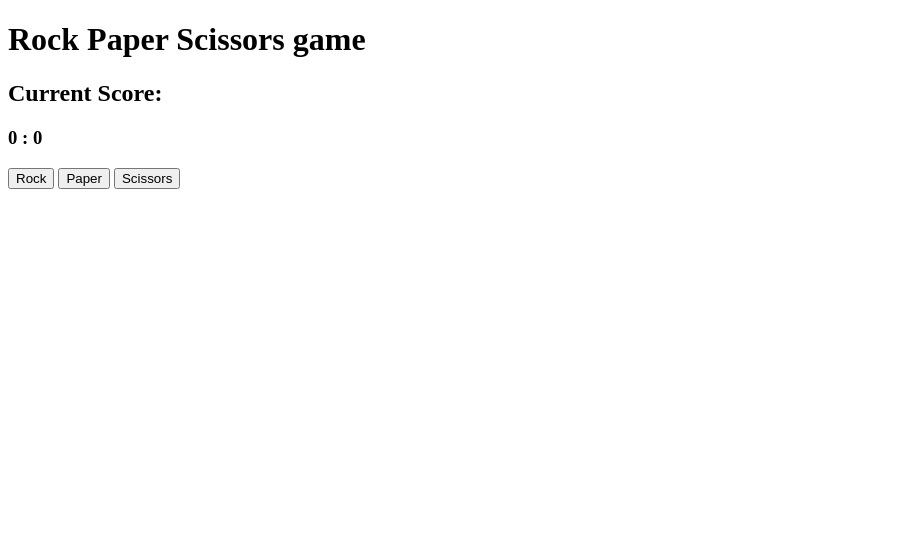
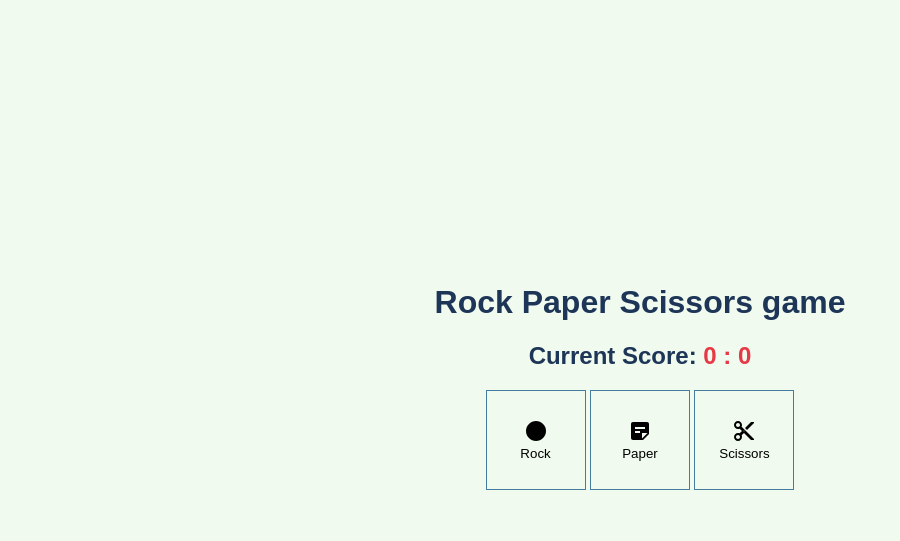
Before and after one commit to dabarov/rock-paper-scissors, a plain HTML site: page index.html in a window 1280 px wide. Shown: the whole page, without its empty margins (0-900 px from the left). Drawn offline with Linux system fonts and the light colour scheme.

Commit message:
feat: add styles

```diff
--- a/css/style.css
+++ b/css/style.css
@@ -0,0 +1,47 @@
+html,
+body {
+  width: 100%;
+  height: 100%;
+  margin: 0;
+  padding: 0;
+  display: flex;
+  flex-direction: column;
+  justify-content: center;
+  align-items: center;
+  font-family: arial, sans-serif;
+  font-size: 16px;
+  background-color: #f1faee;
+  color: #1d3557;
+}
+
+header {
+  text-align: center;
+}
+
+button {
+  width: 100px;
+  height: 100px;
+  outline: none;
+  background-color: #f1faee;
+  border: 1px solid #457b9d;
+}
+
+button:hover {
+  cursor: pointer;
+  background-color: #a8dadc;
+}
+
+button p {
+  margin: 0;
+}
+
+#score {
+  color: #e63946;
+}
+
+#result {
+  height: 2rem;
+  margin-top: 1rem;
+  text-align: center;
+  color: #e63946;
+}
--- a/index.html
+++ b/index.html
@@ -7,16 +7,24 @@
     <link rel="stylesheet" href="css/style.css" />
   </head>
   <body>
+    <header>
+      <h1>Rock Paper Scissors game</h1>
+      <h2>Current Score: <span id="score"></span></h2>
+    </header>
     <main>
-      <header>
-        <h1>Rock Paper Scissors game</h1>
-        <h2>Current Score:</h2>
-        <h3 id="score"></h3>
-      </header>
       <div id="buttons">
-        <button id="rock">Rock</button>
-        <button id="paper">Paper</button>
-        <button id="scissors">Scissors</button>
+        <button id="rock">
+          <img src="img/rock.svg" alt="Rock" />
+          <p>Rock</p>
+        </button>
+        <button id="paper">
+          <img src="img/paper.svg" alt="Paper" />
+          <p>Paper</p>
+        </button>
+        <button id="scissors">
+          <img src="img/scissors.svg" alt="Scissors" />
+          <p>Scissors</p>
+        </button>
       </div>
       <div id="result"></div>
     </main>
```
Also changed, not shown: img/paper.svg (added), img/rock.svg (added), img/scissors.svg (added).
